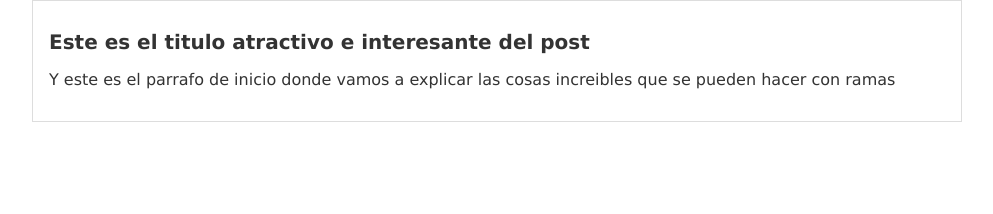
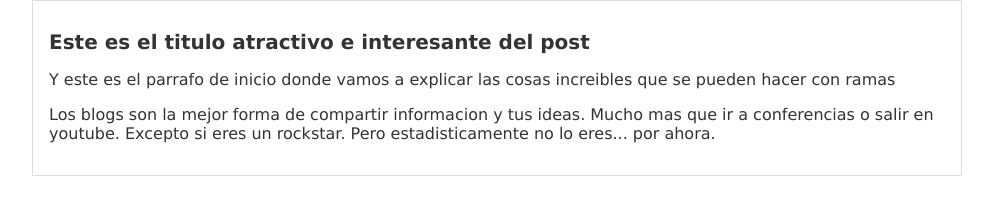
Before and after one commit to matein01/Blog, a plain HTML site: page blogpost.html in a window 1280 px wide. Shown: the whole page, without its empty margins (143-1136 px from the left). Drawn offline with Linux system fonts and the light colour scheme.

Commit message:
Agregado el contenido adicional del blog

```diff
--- a/blogpost.html
+++ b/blogpost.html
@@ -14,6 +14,11 @@
     <div id="post">
       <h1>Este es el titulo atractivo e interesante del post</h1>
       <p>Y este es el parrafo de inicio donde vamos a explicar las cosas increibles que se pueden hacer con ramas</p>
+      <p>
+        Los blogs son la mejor forma de compartir informacion y tus ideas.
+        Mucho mas que ir a conferencias o salir en youtube. Excepto si eres un rockstar. Pero estadisticamente no lo
+        eres... por ahora.
+      </p>
     </div>
   </div>
 </body>
```
